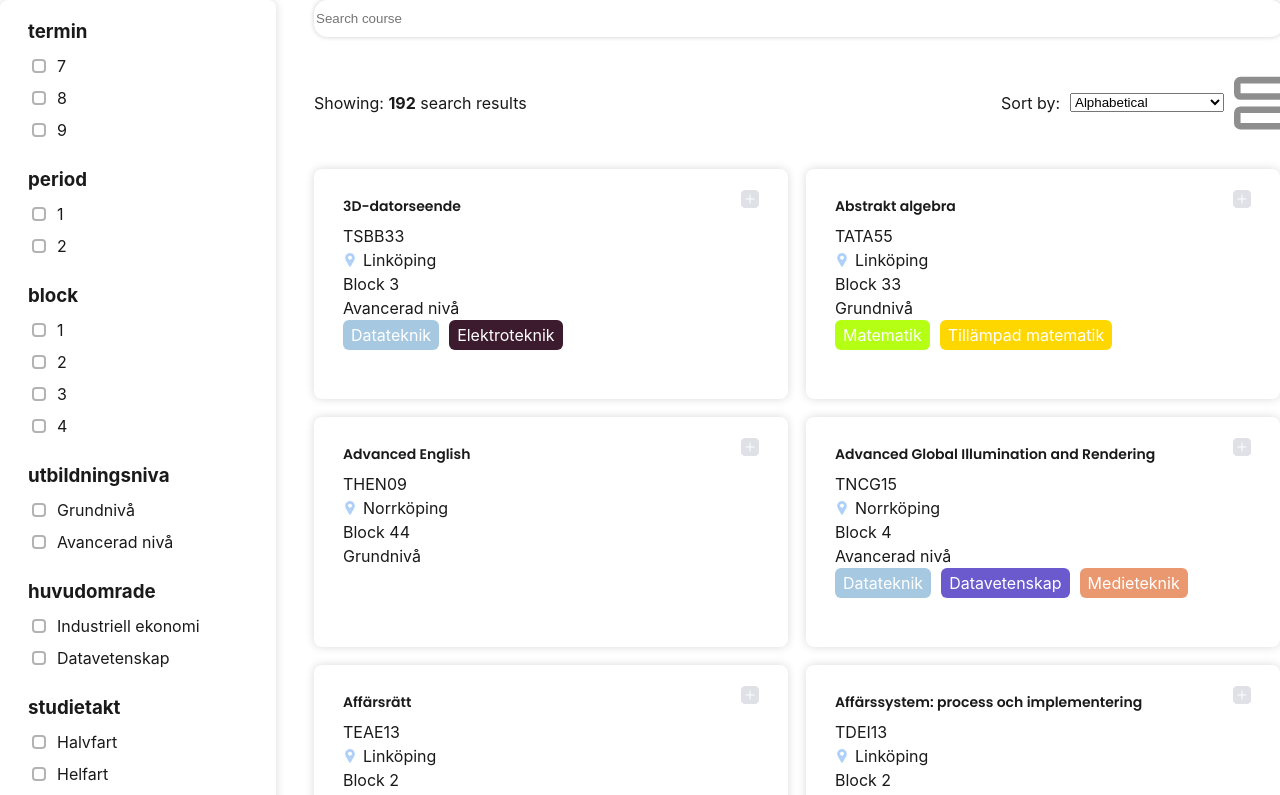
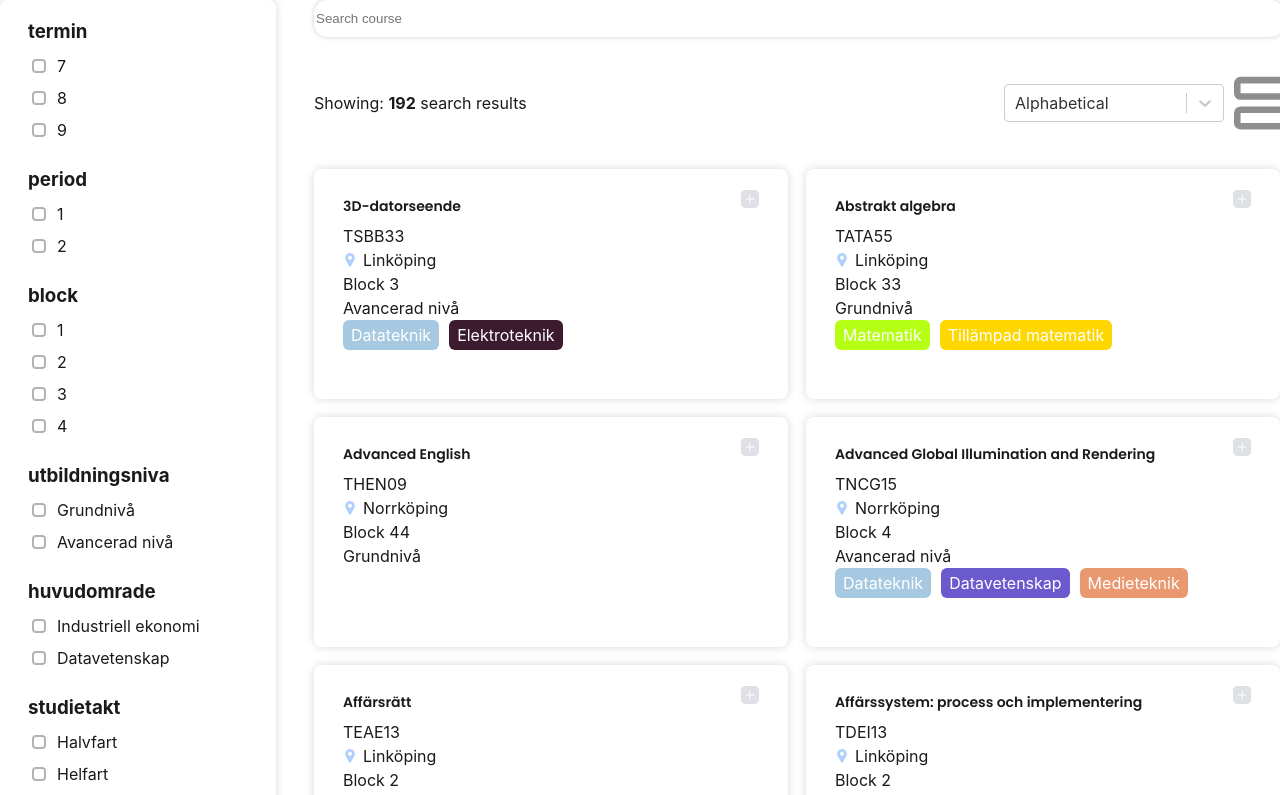
Before and after one commit to filipbagen/course-finder, a React (Vite) app: page / in a window 1280 px wide. Shown: the top 795 px of the page. Built offline with nearby package versions, Linux system fonts and the light colour scheme.

Commit message:
Changed sorting with React Select

```diff
--- a/package.json
+++ b/package.json
@@ -12,6 +12,7 @@
   "dependencies": {
     "react": "^18.2.0",
     "react-dom": "^18.2.0",
+    "react-select": "^5.8.0",
     "styled-components": "^6.1.0"
   },
   "devDependencies": {
--- a/src/components/CourseList.jsx
+++ b/src/components/CourseList.jsx
@@ -27,6 +27,7 @@ const CourseView = styled.div`
 
 const SortContainer = styled.div`
   display: flex;
+  justify-content: center;
   gap: 10px;
 `;
 
@@ -45,10 +46,9 @@ const CourseList = ({ courses, setSortCriteria }) => {
         </p>
 
         <SortContainer>
-          <SortSection>
-            <p>Sort by:</p>
-            <SortingOptions onSortCriteriaChange={setSortCriteria} />
-          </SortSection>
+          {/* <SortSection> */}
+          <SortingOptions onSortCriteriaChange={setSortCriteria} />
+          {/* </SortSection> */}
 
           <CourseView>
             <img src="public/img/list_view.svg" alt="" />
--- a/src/components/SortingOptions.jsx
+++ b/src/components/SortingOptions.jsx
@@ -1,19 +1,41 @@
 import React from 'react';
+import Select from 'react-select';
+import styled from 'styled-components';
+
+const Test = styled.div`
+  display: flex;
+  align-items: center;
+`;
+
+// Custom styles for react-select
+const customStyles = {
+  control: (provided) => ({
+    ...provided,
+    width: 220, // You can set the width to any value you like
+  }),
+  // You can add more custom styles if needed for other parts of the Select
+};
 
 const SortingOptions = ({ onSortCriteriaChange }) => {
+  const options = [
+    { value: 'Alphabetical', label: 'Alphabetical' },
+    { value: 'ReverseAlphabetical', label: 'Reverse Alphabetical' },
+    { value: 'Course Code', label: 'Course Code' },
+    { value: 'Course Code Reverse', label: 'Course Code Reverse' },
+  ];
+
   return (
-    <select
-      onChange={(e) => onSortCriteriaChange(e.target.value)}
-      defaultValue="Alphabetical"
-      value={'Alphabetical'}
-    >
-      <option value="Alphabetical">Alphabetical</option>
-      <option value="ReverseAlphabetical">Reverse Alphabetical</option>
-      <option value="Course Code">Course Code</option>
-      <option value="Course Code Reverse">Course Code Reverse</option>
-
-      {/* Add more sort options here */}
-    </select>
+    <Test>
+      <Select
+        isSearchable={false}
+        options={options}
+        onChange={(selectedOption) =>
+          onSortCriteriaChange(selectedOption.value)
+        }
+        defaultValue={options[0]} // Set default value to "Alphabetical"
+        styles={customStyles} // Apply the custom styles
+      />
+    </Test>
   );
 };
 
```
Also changed, not shown: 1 other file (tests, documents, lock files or other folders).
